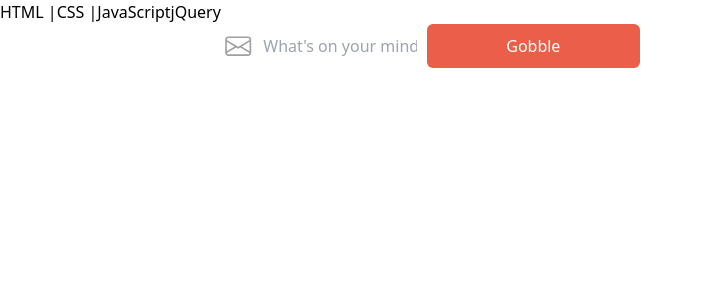
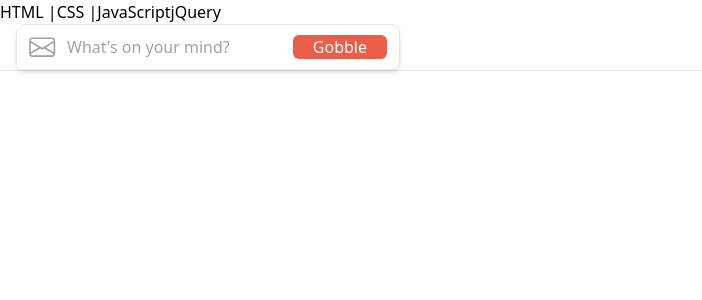
Before and after one commit to izner32/Gobbler, a Next.js app in the folder client/: page /newsfeed in a window 1280 px wide. Shown: the top 300 px of the page, without its empty margins (0-702 px from the left). Built offline with nearby package versions, Linux system fonts and the light colour scheme.

Commit message:
:white_check_mark: added heart and message svg files

```diff
--- a/client/src/pages/newsfeed.tsx
+++ b/client/src/pages/newsfeed.tsx
@@ -16,24 +16,35 @@ function newsfeed() {
                 <a className="" href="/js/">JavaScript</a>
                 <a className="" href="/jquery/">jQuery</a>
             </nav>
-            <div className="grid grid-cols-6">
-                <div>
-                    <img className="">
-                    </img>
-                </div>
-                <div className="relative">
+            <div className="">
+                <div className="relative border rounded-lg w-96 shadow-md ml-4">
                     <img className ="absolute bottom-3 left-3" src="Email.svg" alt="Email"></img>
                     <input
                         type="email"
-                        className="w-full p-2 appearance-none border-2 border-white rounded focus:outline-none focus:bg-white focus:border-Turkey-500 pl-12"
+                        className="block whitespace-normal break-words w-64 p-2 appearance-none border-2 border-white rounded focus:outline-none focus:bg-white focus:border-Turkey-0 pl-12"
                         value={postValue}
                         onChange={e => setPostValue(e.target.value)}
                         placeholder="What's on your mind?" />
+                    <button
+                        className="absolute bottom-2.5 right-3 pl-5 pr-5 text-white bg-Turkey-500 rounded-md hover:bg-Turkey-600"
+                        disabled={!postValue}
+                        onClick={onPostClicked}>Gobble
+                    </button>
                 </div>
-                <button
-                    className="pl-5 pr-5 text-white bg-Turkey-500 rounded-md hover:bg-Turkey-600"
-                    disabled={!postValue}
-                    onClick={onPostClicked}>Gobble</button>
+
+                {/* this is how posts shall look like */}
+                <div>
+                    <div>
+                        <img></img>
+                        <p></p>
+                        <p></p>
+                    </div>
+                    <div>
+                    <hr></hr>
+                    <p></p>
+
+                    </div>
+                </div>
             </div>
         </div>
     )
```
Also changed, not shown: client/public/Heart.svg (added), client/public/Message.svg (added).
